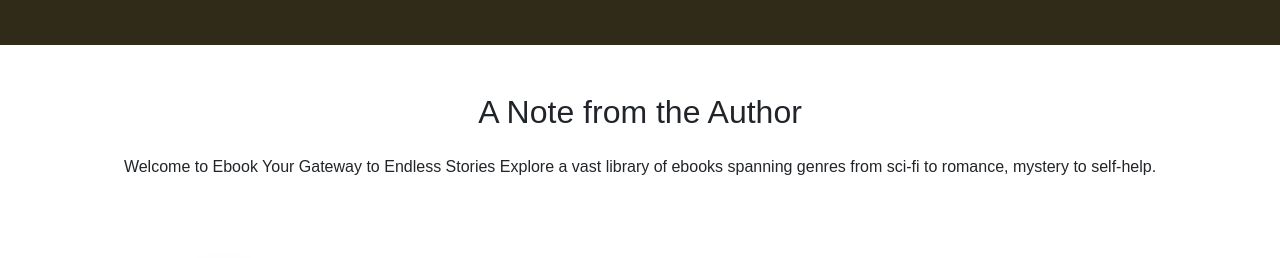
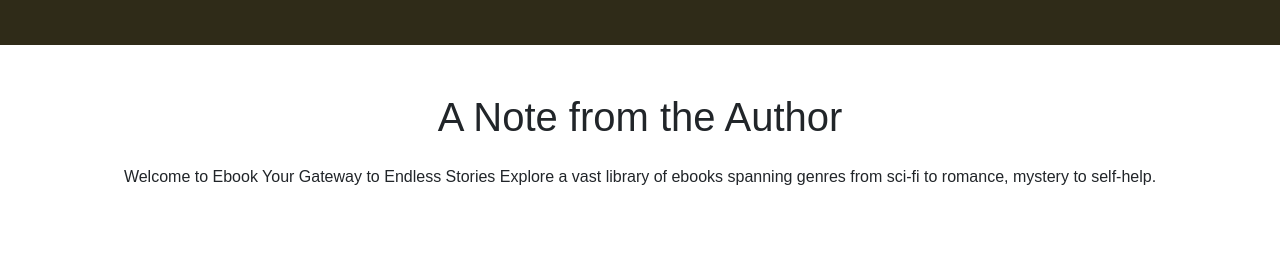
Before and after one commit to w3villa-manish-chaudhary/Ebook, a plain HTML site: page index.html in a window 1280 px wide. Shown: the part 1521-1779 px from the top of the page. Drawn offline with nearby package versions, Linux system fonts and the light colour scheme.

Commit message:
LASTFINAL1

```diff
--- a/index.html
+++ b/index.html
@@ -113,7 +113,7 @@
     <!-- 5th section author-->
     <section class="author-note pt-5">
         <div class="container">
-            <h2 class="text-center text-md-center mb-4">A Note from the Author</h2>
+            <h1 class="text-center text-md-center mb-4">A Note from the Author</h1>
             <p class="text-center text-md-center mb-4">Welcome to Ebook Your Gateway to Endless Stories Explore a vast
                 library of ebooks spanning genres from sci-fi to romance, mystery to self-help.</p>
             <div class="row authermain d-flex justify-content-center">
```
